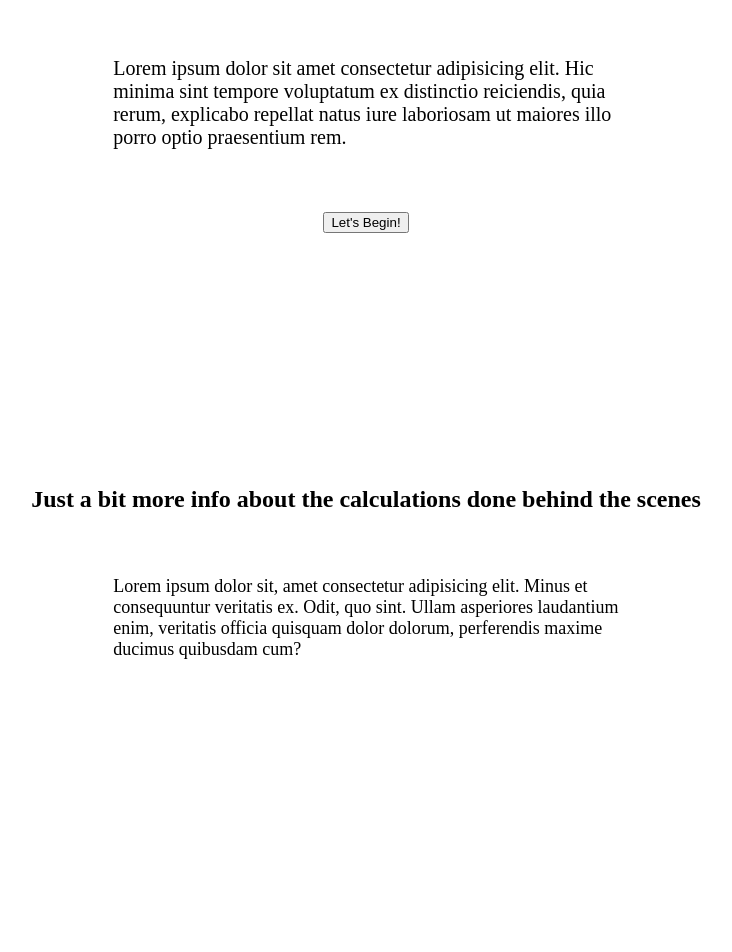
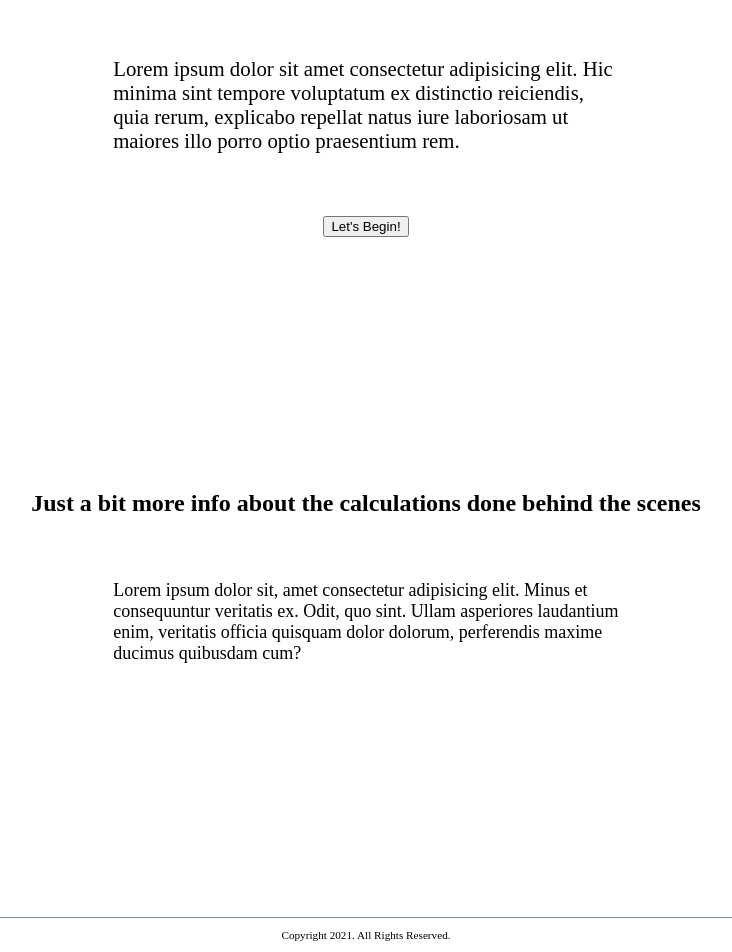
Before and after one commit to Ashkan999/how-long-till-a-millionaire, a React (Create React App) app: page / in a window 1280 px wide. Shown: the part 187-1139 px from the top of the page, without its empty margins (274-1006 px from the left). Before the commit the page ends 1100 px from the top, so only its background shows below. Built offline with nearby package versions, Linux system fonts and the light colour scheme.

Commit message:
Add basic footer

```diff
--- a/src/App.js
+++ b/src/App.js
@@ -1,3 +1,4 @@
+import Footer from "./components/Footer";
 import Header from "./components/Header";
 import InfoSection from "./components/InfoSection";
 import WelcomeSection from "./components/WelcomeSection";
@@ -9,6 +10,7 @@ function App() {
       <Header />
       <WelcomeSection />
       <InfoSection />
+      <Footer />
     </div>
   );
 }
--- /dev/null
+++ b/src/components/Footer.js
@@ -0,0 +1,11 @@
+import React from "react";
+
+function Footer() {
+  return (
+    <div className="footer">
+      <p>Copyright 2021. All Rights Reserved.</p>
+    </div>
+  );
+}
+
+export default Footer;
--- a/src/css/App.css
+++ b/src/css/App.css
@@ -20,7 +20,7 @@ header {
 
 .logo .icon {
   float: left;
-  font-size: 40px;
+  font-size: 2.5em;
   margin-right: 15px;
 }
 
@@ -46,7 +46,7 @@ header {
 
 .navbar a {
   text-decoration: none;
-  font-size: 16px;
+  font-size: 1em;
   border-bottom: 2px solid transparent;
   padding-bottom: 1px;
   -webkit-transition: border-bottom 0.5s;
@@ -62,7 +62,7 @@ header {
 }
 
 .welcome-section p {
-  font-size: 20px;
+  font-size: 1.3em;
   text-align: left;
   margin-inline: 30%;
   margin-block: 5%;
@@ -79,6 +79,14 @@ header {
   margin-block: 5%;
 }
 
+.footer {
+  border-top: lightslategrey solid 1px;
+}
+
+.footer p {
+  font-size: 0.7em;
+}
+
 .App {
   text-align: center;
 }
--- /dev/null
+++ b/src/scss/_footer.scss
@@ -0,0 +1,7 @@
+.footer {
+  border-top: lightslategrey solid 1px;
+
+  p {
+    font-size: 0.7em;
+  }
+}
--- a/src/scss/_header.scss
+++ b/src/scss/_header.scss
@@ -11,7 +11,7 @@ header {
 
   .icon {
     float: left;
-    font-size: 40px;
+    font-size: 2.5em;
     margin-right: 15px;
   }
 
@@ -35,7 +35,7 @@ header {
 
   a {
     text-decoration: none;
-    font-size: 16px;
+    font-size: 1em;
     border-bottom: 2px solid transparent;
     padding-bottom: 1px;
     transition: border-bottom 0.5s;
--- a/src/scss/_welcomeSection.scss
+++ b/src/scss/_welcomeSection.scss
@@ -4,7 +4,7 @@
   }
 
   p {
-    font-size: 20px;
+    font-size: 1.3em;
     text-align: left;
     margin-inline: 30%;
     margin-block: 5%;
--- a/src/scss/app.scss
+++ b/src/scss/app.scss
@@ -1,6 +1,7 @@
 @import "./header";
 @import "./welcomeSection";
 @import "./infoSection";
+@import "./footer";
 
 .App {
   text-align: center;
```
Also changed, not shown: 1 other file (tests, documents, lock files or other folders).
